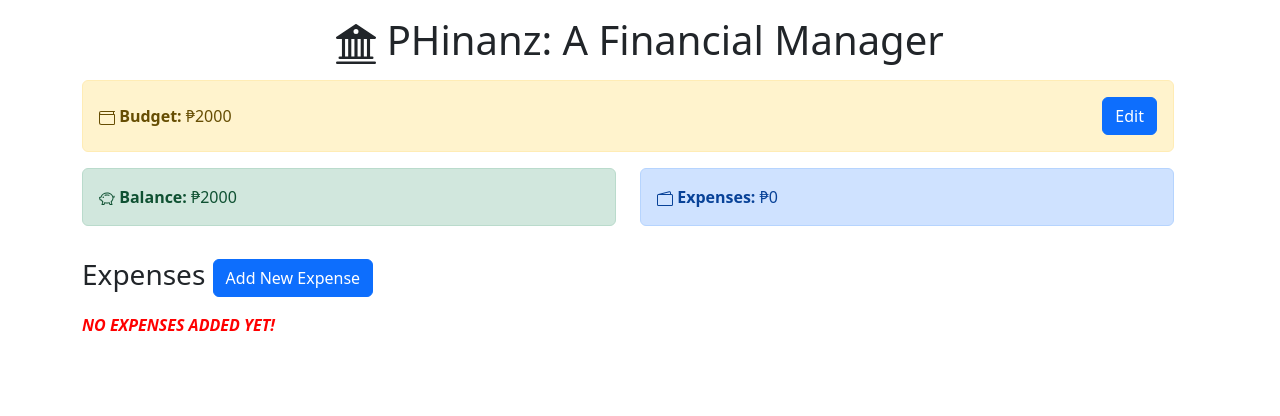
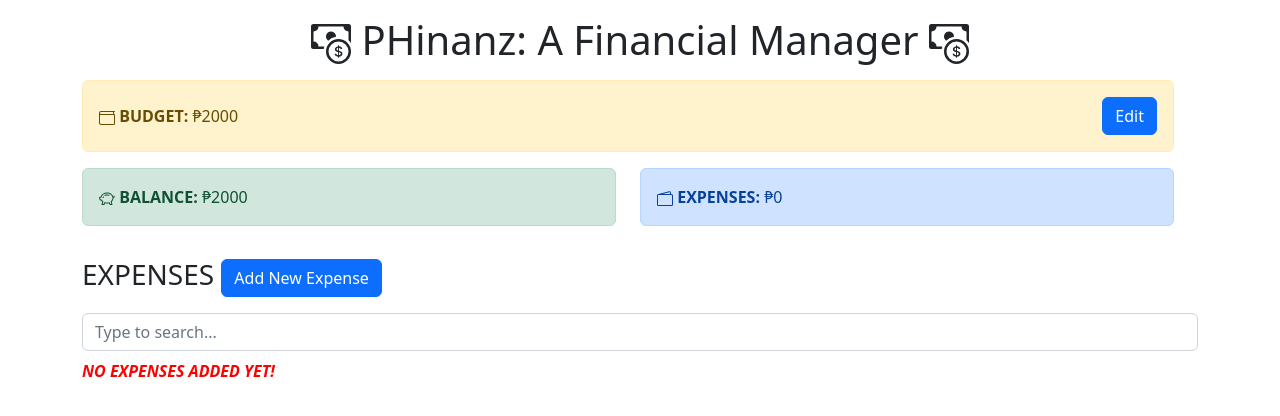
Before and after one commit to nccruel/PHinanz, a React (Create React App) app: page / in a window 1280 px wide. Shown: the top 416 px of the page. Built offline with nearby package versions, Linux system fonts and the light colour scheme.

Commit message:
Delete Expense popup confirmation:

```diff
--- a/src/App.js
+++ b/src/App.js
@@ -6,7 +6,7 @@ import TotalExpenses from './components/TotalExpenses';
 import ExpenseList from './components/ExpenseList';
 import AddExpenseForm from './components/AddExpenseForm';
 import { AppProvider } from './context/AppContext';
-import { Bank2 } from 'react-bootstrap-icons';
+import { CashCoin } from 'react-bootstrap-icons';
 import { Row } from 'react-bootstrap';
 
 const App = () => {
@@ -17,7 +17,7 @@ const App = () => {
 	return (
 		<AppProvider>
 			<div className='container'>
-				<h1 className='mt-3'><center><Bank2 /> PHinanz: A Financial Manager</center></h1>
+				<h1 className='mt-3'><center><CashCoin /> PHinanz: A Financial Manager <CashCoin /></center></h1>
 				<div className='row mt-3'>
 					<Row>
 						<div className='col-sm'>
@@ -34,7 +34,7 @@ const App = () => {
 					</Row>
 
 				</div>
-				<h3 className='mt-3'>Expenses
+				<h3 className='mt-3'>EXPENSES
 					{' '}
 					<button type='button' className='btn btn-primary' onClick={handleShowAddExpenseModal}>
 						Add New Expense
--- a/src/components/AddExpenseForm.js
+++ b/src/components/AddExpenseForm.js
@@ -1,5 +1,5 @@
 import React, { useContext, useState } from 'react';
-import { Button, Form, Modal } from 'react-bootstrap';
+import { Form, Modal } from 'react-bootstrap';
 import { AppContext } from '../context/AppContext';
 import { v4 as uuidv4 } from 'uuid';
 
--- a/src/components/Balance.js
+++ b/src/components/Balance.js
@@ -13,7 +13,7 @@ const Balance = () => {
 
 	return (
 		<div className={`alert ${alertType}`}>
-			<span><PiggyBank /> <b>Balance:</b> ₱{budget - totalExpenses}</span>
+			<span><PiggyBank /> <b>BALANCE:</b> ₱{budget - totalExpenses}</span>
 		</div>
 	);
 };
--- /dev/null
+++ b/src/components/DeleteExpenseForm.js
@@ -0,0 +1,40 @@
+import { Button, Form, Modal } from 'react-bootstrap'
+
+const DeleteExpenseForm = ({ showDeleteExpenseModal, handleCloseDeleteExpenseModal, handleDeleteExpense, name, cost}) => {
+    const handleClose = () => {
+        handleCloseDeleteExpenseModal();
+    };
+
+    function handleSubmit(event) {
+        event.preventDefault();
+        handleClose();
+        handleDeleteExpense();
+
+    }
+
+
+    return (
+        <Modal show={showDeleteExpenseModal} onHide={handleClose}>
+            <Modal.Header closeButton>
+                <Modal.Title>Delete Expense</Modal.Title>
+            </Modal.Header>
+            <Modal.Body>
+                <Form onSubmit={handleSubmit}>
+                    <Form.Group>
+                        <Form.Label>Are you sure you want to delete this expense entry named <b>{name}</b> with a cost of <b>₱{cost}</b>?</Form.Label>
+                    </Form.Group>
+                    <Button type="submit" variant="danger">
+                            YES
+                    </Button>
+                    <Button variant="secondary" onClick={handleClose}>
+                            NO
+                    </Button> {' '}
+
+                </Form>
+            </Modal.Body>
+        </Modal>
+    )
+
+
+}
+export default DeleteExpenseForm;
--- a/src/components/EditBudget.js
+++ b/src/components/EditBudget.js
@@ -7,14 +7,14 @@ const EditBudget = (props) => {
 			<input
 				required='required'
 				type='number'
-				class='form-control mr-3'
+				clasName='form-control mr-3'
 				id='name'
 				value={value}
 				onChange={(event) => setValue(event.target.value)}
 			/>
 			<button
 				type='button'
-				class='btn btn-primary'
+				className='btn btn-primary'
 				onClick={() => props.handleSaveClick(value)}
 			>
 				Save
--- a/src/components/ExpenseItem.js
+++ b/src/components/ExpenseItem.js
@@ -1,11 +1,15 @@
-import React, { useContext } from 'react';
-import { TiDelete } from 'react-icons/ti';
+import React, { useState, useContext } from 'react';
+import {Button } from 'react-bootstrap';
 import { AppContext } from '../context/AppContext';
+import DeleteExpenseForm from './DeleteExpenseForm';
 import 'bootstrap/dist/css/bootstrap.min.css';
-import Badge from 'react-bootstrap/Badge';
 
 const ExpenseItem = (props) => {
 	const { dispatch } = useContext(AppContext);
+
+	const [showDeleteExpenseModal, setShowDeleteExpenseModal] = useState(false);
+	const handleCloseDeleteExpenseModal = () => setShowDeleteExpenseModal(false);
+	const handleShowDeleteExpenseModal = () => setShowDeleteExpenseModal(true);
 
 	const handleDeleteExpense = () => {
 		dispatch({
@@ -15,13 +19,23 @@ const ExpenseItem = (props) => {
 	};
 
 	return (
-		<li class='list-group-item d-flex justify-content-between align-items-center'>
+		<>
+			<li className='list-group-item d-flex justify-content-between align-items-center'>
 			{props.name}
-			<div>
-				<Badge> ₱ {props.cost}</Badge>
-				<TiDelete size='1.5em' onClick={handleDeleteExpense}></TiDelete>
+			<div className='alert alert-primary'>
+				<b> ₱{props.cost}</b>
 			</div>
+
+			<Button variant="danger" size="sm" onClick={handleShowDeleteExpenseModal}>Delete</Button>
 		</li>
+		<DeleteExpenseForm
+			showDeleteExpenseModal={showDeleteExpenseModal}
+			handleCloseDeleteExpenseModal={handleCloseDeleteExpenseModal}
+			handleDeleteExpense={handleDeleteExpense}
+			name={props.name}
+			cost={props.cost}/>
+		</>
+
 	);
 };
 
--- a/src/components/ExpenseList.js
+++ b/src/components/ExpenseList.js
@@ -20,9 +20,18 @@ const ExpenseList = () => {
 
 	if (expenses.length === 0){
 		return(
-			<p style={{color: "red"}}>
-				<b><i>NO EXPENSES ADDED YET!</i></b>
-			</p>
+			<>
+				<input
+					type='text'
+					className='form-control mb-2 mr-sm-2'
+					placeholder='Type to search...'
+					onChange={handleChange}
+				/>
+				<p style={{color: "red"}}>
+					<b><i>NO EXPENSES ADDED YET!</i></b>
+				</p>
+			</>
+
 		)
 	}
 
--- a/src/components/TotalExpenses.js
+++ b/src/components/TotalExpenses.js
@@ -11,7 +11,7 @@ const TotalExpenses = () => {
 
 	return (
 		<div className='alert alert-primary'>
-			<span><Wallet2 /> <b>Expenses:</b> ₱{totalExpenses}</span>
+			<span><Wallet2 /> <b>EXPENSES:</b> ₱{totalExpenses}</span>
 		</div>
 	);
 };
--- a/src/components/ViewBudget.js
+++ b/src/components/ViewBudget.js
@@ -4,7 +4,7 @@ import { Wallet} from 'react-bootstrap-icons';
 const ViewBudget = (props) => {
 	return (
 		<>
-			<span><Wallet /> <b>Budget:</b> ₱{props.budget}</span>
+			<span><Wallet /> <b>BUDGET:</b> ₱{props.budget}</span>
 			<button type='button' className='btn btn-primary' onClick={props.handleEditClick}>
 				Edit
 			</button>
```
